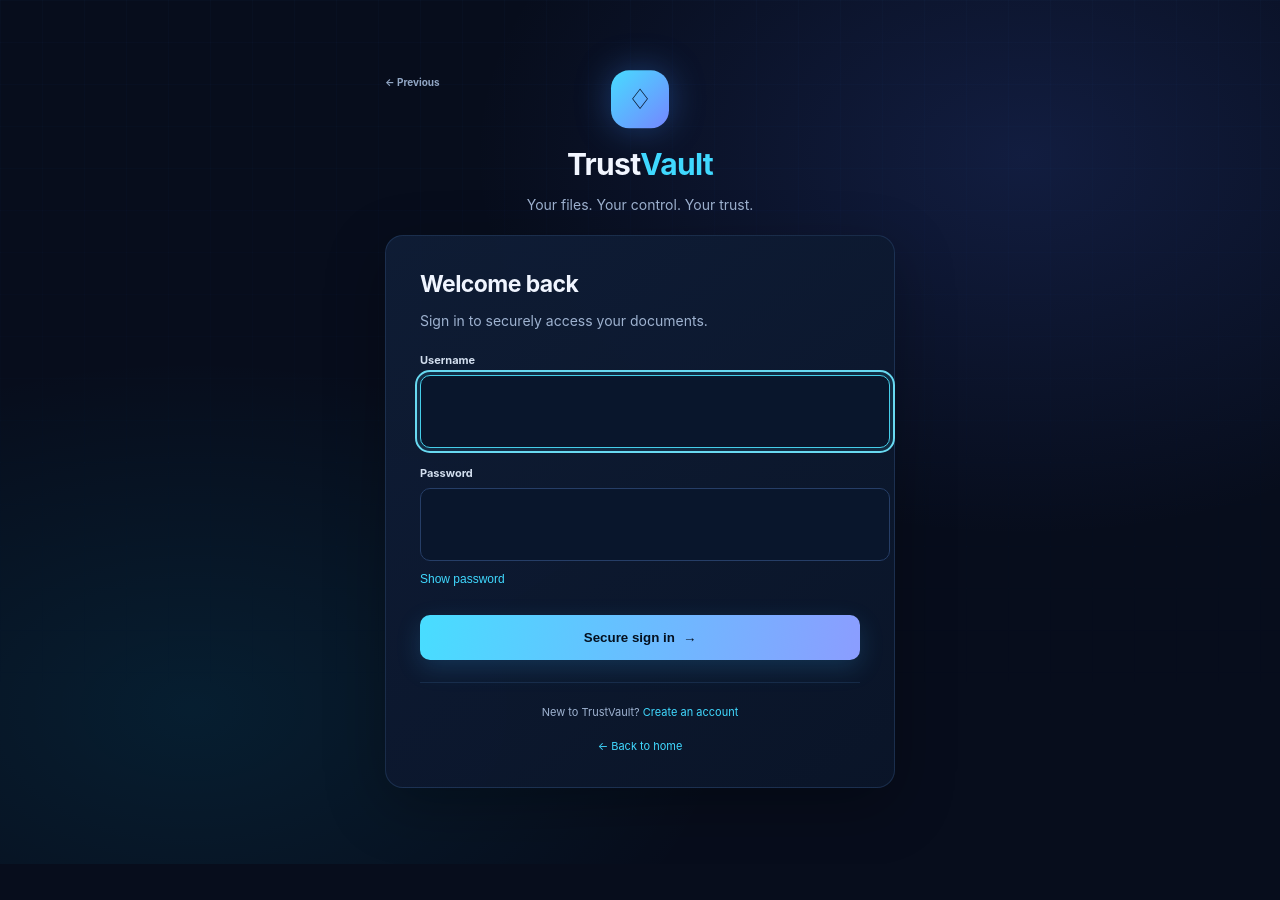
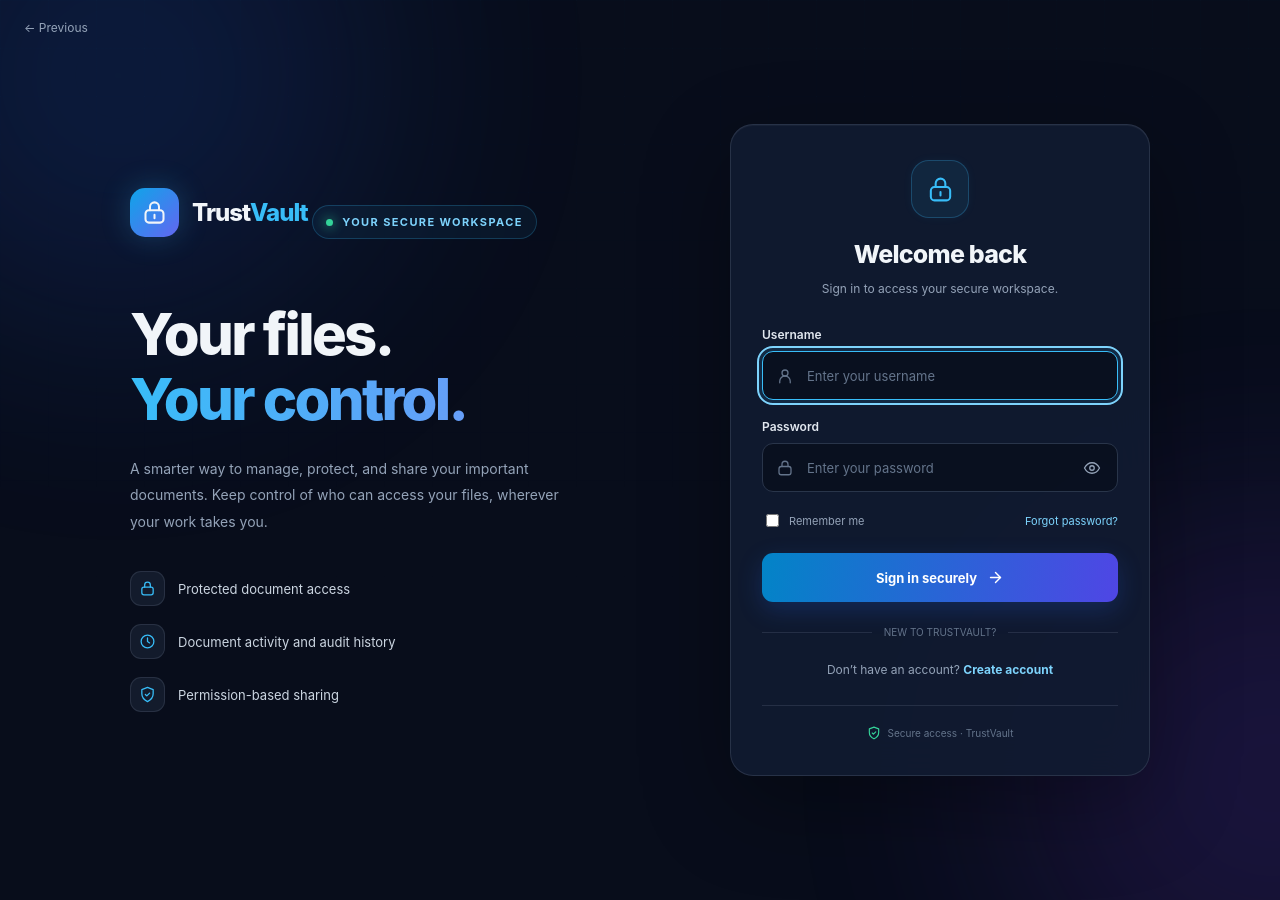
Before and after one commit to hemanth0508-star/trustvault-demo-1, a Django app: page /accounts/login/ in a window 1280 px wide. Before the commit the page ends 845 px from the top, so only its background shows below. Run offline with Django 5.2, Linux system fonts and the light colour scheme; parts of the project's set-up code (start-up, migrations or seed data) failed here and were passed over.

Commit message:
updated login ui

```diff
--- a/accounts/urls.py
+++ b/accounts/urls.py
@@ -1,13 +1,13 @@
 from django.urls import path
 from django.contrib.auth import views as auth_views
 
-from .views import register
+from .views import TrustVaultLoginView, register
 
 urlpatterns = [
     # Login page
     path(
         "login/",
-        auth_views.LoginView.as_view(
+        TrustVaultLoginView.as_view(
             template_name="registration/login.html"
         ),
         name="login",
--- a/accounts/views.py
+++ b/accounts/views.py
@@ -1,7 +1,19 @@
 from django.contrib import messages
+from django.contrib.auth.views import LoginView
 from django.shortcuts import redirect, render
 
 from .forms import RegistrationForm
+
+
+class TrustVaultLoginView(LoginView):
+    def form_valid(self, form):
+        response = super().form_valid(form)
+        self.request.session.set_expiry(
+            None if self.request.POST.get("remember_me") == "1" else 0
+        )
+        return response
+
+
 def register(request):
     if request.user.is_authenticated:
         return redirect("document_list")
--- /dev/null
+++ b/static/css/trustvault-login.css
@@ -0,0 +1,529 @@
+.tv-login-page {
+    --login-bg: #080d1b;
+    --login-card: rgba(17, 27, 49, .9);
+    --login-blue: #38bdf8;
+    --login-purple: #818cf8;
+    --login-text: #f1f5f9;
+    --login-muted: #94a3b8;
+    --login-border: rgba(148, 163, 184, .16);
+    position: relative;
+    display: grid;
+    min-height: 100vh;
+    place-items: center;
+    overflow: hidden;
+    margin: 0;
+    padding: 50px 24px;
+    background: var(--login-bg);
+    color: var(--login-text);
+    font-family: Inter, "Segoe UI", Arial, sans-serif;
+}
+
+.tv-login-page *,
+.tv-login-page *::before,
+.tv-login-page *::after {
+    box-sizing: border-box;
+}
+
+.tv-login-glow {
+    position: fixed;
+    z-index: 0;
+    width: 460px;
+    height: 460px;
+    border-radius: 50%;
+    filter: blur(110px);
+    opacity: .16;
+    pointer-events: none;
+    animation: tvLoginGlow 9s ease-in-out infinite alternate;
+}
+
+.tv-login-glow-one {
+    top: -180px;
+    left: -150px;
+    background: #2563eb;
+}
+
+.tv-login-glow-two {
+    right: -180px;
+    bottom: -180px;
+    background: #7c3aed;
+    animation-delay: -4s;
+}
+
+.tv-login-grid {
+    position: fixed;
+    z-index: 0;
+    inset: 0;
+    opacity: .15;
+    pointer-events: none;
+    background-image: linear-gradient(rgba(56,189,248,.08) 1px,transparent 1px),linear-gradient(90deg,rgba(56,189,248,.08) 1px,transparent 1px);
+    background-size: 48px 48px;
+    mask-image: linear-gradient(to bottom,#000,transparent 90%);
+}
+
+.tv-login-layout {
+    position: relative;
+    z-index: 1;
+    display: grid;
+    grid-template-columns: minmax(0, 1fr) 420px;
+    align-items: center;
+    gap: clamp(36px, 7vw, 70px);
+    width: min(100%, 1020px);
+}
+
+.tv-login-brand {
+    padding: 20px 0;
+    animation: tvLoginFadeIn .8s ease both;
+}
+
+.tv-login-brand-lockup {
+    display: inline-flex;
+    align-items: center;
+    gap: 13px;
+    margin-bottom: 65px;
+    color: var(--login-text);
+    text-decoration: none;
+}
+
+.tv-login-brand-icon {
+    display: grid;
+    width: 49px;
+    height: 49px;
+    place-items: center;
+    border-radius: 15px;
+    background: linear-gradient(135deg,#0ea5e9,#6366f1);
+    box-shadow: 0 0 30px rgba(56,189,248,.24);
+}
+
+.tv-login-brand-icon svg {
+    width: 27px;
+    height: 27px;
+}
+
+.tv-login-brand-name {
+    font-size: 24px;
+    font-weight: 800;
+    letter-spacing: -1px;
+}
+
+.tv-login-brand-name span {
+    color: var(--login-blue);
+}
+
+.tv-login-eyebrow {
+    display: inline-flex;
+    align-items: center;
+    gap: 9px;
+    margin-bottom: 24px;
+    padding: 9px 13px;
+    border: 1px solid rgba(56,189,248,.22);
+    border-radius: 30px;
+    background: rgba(56,189,248,.06);
+    color: #7dd3fc;
+    font-size: 11px;
+    font-weight: 700;
+    letter-spacing: 1.4px;
+    text-transform: uppercase;
+}
+
+.tv-login-eyebrow span {
+    width: 7px;
+    height: 7px;
+    border-radius: 50%;
+    background: #34d399;
+    box-shadow: 0 0 12px #34d399;
+}
+
+.tv-login-brand h1 {
+    margin: 0 0 23px;
+    font-size: clamp(38px,5vw,58px);
+    font-weight: 800;
+    line-height: 1.13;
+    letter-spacing: -2.7px;
+}
+
+.tv-login-brand h1 span {
+    display: block;
+    background: linear-gradient(90deg,#38bdf8,#818cf8);
+    background-clip: text;
+    color: transparent;
+}
+
+.tv-login-description {
+    max-width: 430px;
+    margin: 0;
+    color: var(--login-muted);
+    font-size: 14px;
+    line-height: 1.9;
+}
+
+.tv-login-features {
+    display: grid;
+    gap: 18px;
+    margin: 36px 0 0;
+    padding: 0;
+    list-style: none;
+}
+
+.tv-login-features li {
+    display: flex;
+    align-items: center;
+    gap: 13px;
+    color: #cbd5e1;
+    font-size: 13px;
+}
+
+.tv-login-feature-icon {
+    display: grid;
+    width: 35px;
+    height: 35px;
+    flex: none;
+    place-items: center;
+    border: 1px solid var(--login-border);
+    border-radius: 11px;
+    background: rgba(30,41,59,.55);
+    color: var(--login-blue);
+}
+
+.tv-login-feature-icon svg {
+    width: 17px;
+    height: 17px;
+}
+
+.tv-login-card {
+    width: 100%;
+    padding: 35px 31px;
+    border: 1px solid rgba(148,163,184,.18);
+    border-radius: 23px;
+    background: var(--login-card);
+    box-shadow: 0 30px 90px rgba(0,0,0,.32),inset 0 1px rgba(255,255,255,.04);
+    backdrop-filter: blur(22px);
+    animation: tvLoginCardEnter .8s ease both;
+}
+
+.tv-login-lock {
+    display: grid;
+    width: 58px;
+    height: 58px;
+    place-items: center;
+    margin: 0 auto 21px;
+    border: 1px solid rgba(56,189,248,.25);
+    border-radius: 18px;
+    background: rgba(56,189,248,.08);
+    color: var(--login-blue);
+    animation: tvLoginLockPulse 3s ease-in-out infinite;
+}
+
+.tv-login-lock svg {
+    width: 29px;
+    height: 29px;
+}
+
+.tv-login-card h2 {
+    margin: 0;
+    color: var(--login-text);
+    font-size: 25px;
+    font-weight: 800;
+    letter-spacing: -.8px;
+    text-align: center;
+}
+
+.tv-login-card-subtitle {
+    margin: 10px 0 28px;
+    color: var(--login-muted);
+    font-size: 12px;
+    line-height: 1.7;
+    text-align: center;
+}
+
+.tv-login-message {
+    margin-bottom: 16px;
+    padding: 12px 13px;
+    border: 1px solid rgba(248,113,113,.3);
+    border-radius: 10px;
+    background: rgba(127,29,29,.2);
+    color: #fecaca;
+    font-size: 12px;
+    line-height: 1.6;
+}
+
+.tv-login-field {
+    margin-bottom: 19px;
+}
+
+.tv-login-field label {
+    display: block;
+    margin-bottom: 9px;
+    color: #e2e8f0;
+    font-size: 12px;
+    font-weight: 600;
+}
+
+.tv-login-input-wrap {
+    position: relative;
+}
+
+.tv-login-input-icon {
+    position: absolute;
+    top: 50%;
+    left: 14px;
+    width: 18px;
+    height: 18px;
+    transform: translateY(-50%);
+    color: #64748b;
+    pointer-events: none;
+}
+
+.tv-login-input-wrap input {
+    width: 100%;
+    height: 49px;
+    padding: 0 44px;
+    border: 1px solid #29354a;
+    border-radius: 11px;
+    outline: none;
+    background: rgba(8,13,27,.72);
+    color: #f8fafc;
+    font: inherit;
+    font-size: 13px;
+    transition: border-color .25s,box-shadow .25s;
+}
+
+.tv-login-input-wrap input::placeholder {
+    color: #64748b;
+}
+
+.tv-login-input-wrap input:focus {
+    border-color: var(--login-blue);
+    box-shadow: 0 0 0 3px rgba(56,189,248,.1);
+}
+
+.tv-login-password-toggle {
+    position: absolute;
+    top: 50%;
+    right: 13px;
+    padding: 4px;
+    transform: translateY(-50%);
+    border: 0;
+    background: transparent;
+    color: #94a3b8;
+    cursor: pointer;
+}
+
+.tv-login-password-toggle svg {
+    display: block;
+    width: 18px;
+    height: 18px;
+}
+
+.tv-login-password-toggle:hover {
+    color: var(--login-blue);
+}
+
+.tv-login-options {
+    display: flex;
+    align-items: center;
+    justify-content: space-between;
+    gap: 10px;
+    margin: 3px 0 23px;
+    font-size: 11px;
+}
+
+.tv-login-remember {
+    display: flex;
+    align-items: center;
+    gap: 7px;
+    color: var(--login-muted);
+    cursor: pointer;
+}
+
+.tv-login-remember input {
+    accent-color: var(--login-blue);
+}
+
+.tv-login-text-link {
+    color: #7dd3fc;
+    text-decoration: none;
+}
+
+.tv-login-text-link:hover {
+    color: #bae6fd;
+    text-decoration: underline;
+}
+
+.tv-login-submit {
+    display: flex;
+    width: 100%;
+    min-height: 49px;
+    align-items: center;
+    justify-content: center;
+    gap: 10px;
+    border: 0;
+    border-radius: 11px;
+    background: linear-gradient(100deg,#0284c7,#4f46e5);
+    box-shadow: 0 8px 25px rgba(37,99,235,.22);
+    color: #fff;
+    font: inherit;
+    font-size: 13px;
+    font-weight: 700;
+    cursor: pointer;
+    transition: transform .2s,box-shadow .2s;
+}
+
+.tv-login-submit:hover {
+    transform: translateY(-2px);
+    box-shadow: 0 12px 30px rgba(37,99,235,.35);
+}
+
+.tv-login-submit:active {
+    transform: translateY(0);
+}
+
+.tv-login-submit svg {
+    width: 17px;
+    height: 17px;
+}
+
+.tv-login-divider {
+    display: flex;
+    align-items: center;
+    gap: 12px;
+    margin: 24px 0;
+    color: #64748b;
+    font-size: 10px;
+}
+
+.tv-login-divider::before,
+.tv-login-divider::after {
+    height: 1px;
+    flex: 1;
+    background: var(--login-border);
+    content: "";
+}
+
+.tv-login-register {
+    margin: 0;
+    color: var(--login-muted);
+    font-size: 12px;
+    text-align: center;
+}
+
+.tv-login-register a {
+    font-weight: 700;
+}
+
+.tv-login-footer {
+    display: flex;
+    align-items: center;
+    justify-content: center;
+    gap: 7px;
+    margin-top: 28px;
+    padding-top: 20px;
+    border-top: 1px solid var(--login-border);
+    color: #64748b;
+    font-size: 10px;
+}
+
+.tv-login-footer svg {
+    width: 14px;
+    height: 14px;
+    color: #34d399;
+}
+
+.tv-login-previous {
+    position: absolute;
+    z-index: 2;
+    top: 20px;
+    left: 24px;
+    color: #94a3b8;
+    font-size: 12px;
+    text-decoration: none;
+}
+
+.tv-login-previous:hover {
+    color: var(--login-blue);
+}
+
+.tv-login-page :focus-visible {
+    outline: 2px solid #7dd3fc;
+    outline-offset: 3px;
+}
+
+@keyframes tvLoginGlow {
+    from { transform: translate(0,0) scale(1); }
+    to { transform: translate(45px,30px) scale(1.15); }
+}
+
+@keyframes tvLoginLockPulse {
+    0%,100% { box-shadow: 0 0 0 rgba(56,189,248,0); }
+    50% { box-shadow: 0 0 30px rgba(56,189,248,.15); }
+}
+
+@keyframes tvLoginFadeIn {
+    from { opacity: 0; transform: translateY(15px); }
+    to { opacity: 1; transform: translateY(0); }
+}
+
+@keyframes tvLoginCardEnter {
+    from { opacity: 0; transform: translateY(20px) scale(.985); }
+    to { opacity: 1; transform: translateY(0) scale(1); }
+}
+
+@media (max-width: 850px) {
+    .tv-login-layout {
+        grid-template-columns: 1fr;
+        gap: 25px;
+        max-width: 440px;
+    }
+
+    .tv-login-brand {
+        padding: 0;
+        text-align: center;
+    }
+
+    .tv-login-brand-lockup {
+        justify-content: center;
+        margin-bottom: 30px;
+    }
+
+    .tv-login-brand h1 {
+        font-size: 35px;
+        letter-spacing: -1.5px;
+    }
+
+    .tv-login-description,
+    .tv-login-features {
+        display: none;
+    }
+
+    .tv-login-eyebrow {
+        margin-bottom: 14px;
+    }
+
+    .tv-login-card {
+        padding: 30px 24px;
+    }
+}
+
+@media (max-width: 380px) {
+    .tv-login-page {
+        padding: 55px 18px 24px;
+    }
+
+    .tv-login-card {
+        padding: 26px 19px;
+    }
+
+    .tv-login-options {
+        font-size: 10px;
+    }
+}
+
+@media (prefers-reduced-motion: reduce) {
+    .tv-login-page *,
+    .tv-login-page *::before,
+    .tv-login-page *::after {
+        animation-duration: .01ms !important;
+        animation-iteration-count: 1 !important;
+        scroll-behavior: auto !important;
+        transition-duration: .01ms !important;
+    }
+}
--- a/templates/registration/login.html
+++ b/templates/registration/login.html
@@ -4,56 +4,162 @@
 <head>
     <meta charset="UTF-8">
     <meta name="viewport" content="width=device-width, initial-scale=1.0">
-    <title>Sign in · TrustVault</title>
+    <meta name="theme-color" content="#080d1b">
+    <title>TrustVault | Secure Login</title>
     <link rel="stylesheet" href="{% static 'css/trustvault.css' %}">
+    <link rel="stylesheet" href="{% static 'css/trustvault-login.css' %}">
 </head>
-<body class="tv-auth-body">
-    <main class="tv-auth-wrap">
-        <a class="tv-auth-home-link tv-previous-link" href="{% url 'home' %}" data-previous-button aria-label="Previous page">← Previous</a>
-        <div class="tv-auth-brand">
-            <div class="tv-mark" aria-hidden="true">♢</div>
-            <h1>Trust<span>Vault</span></h1>
-            <p>Your files. Your control. Your trust.</p>
-        </div>
-        <section class="tv-auth-card" aria-labelledby="login-title">
+<body class="tv-login-page">
+    <a class="tv-login-previous tv-previous-link" href="{% url 'home' %}" data-previous-button>← Previous</a>
+    <div class="tv-login-glow tv-login-glow-one" aria-hidden="true"></div>
+    <div class="tv-login-glow tv-login-glow-two" aria-hidden="true"></div>
+    <div class="tv-login-grid" aria-hidden="true"></div>
+
+    <main class="tv-login-layout">
+        <section class="tv-login-brand" aria-label="TrustVault">
+            <a class="tv-login-brand-lockup" href="{% url 'home' %}" aria-label="TrustVault home">
+                <span class="tv-login-brand-icon" aria-hidden="true">
+                    <svg viewBox="0 0 24 24" fill="none" stroke="currentColor" stroke-width="1.8" stroke-linecap="round" stroke-linejoin="round">
+                        <rect x="4" y="10" width="16" height="11" rx="3"/>
+                        <path d="M8 10V7a4 4 0 0 1 8 0v3M12 14v3"/>
+                    </svg>
+                </span>
+                <span class="tv-login-brand-name">Trust<span>Vault</span></span>
+            </a>
+
+            <div class="tv-login-eyebrow"><span></span> Your secure workspace</div>
+            <h1>Your files.<span>Your control.</span></h1>
+            <p class="tv-login-description">
+                A smarter way to manage, protect, and share your important documents.
+                Keep control of who can access your files, wherever your work takes you.
+            </p>
+
+            <ul class="tv-login-features">
+                <li>
+                    <span class="tv-login-feature-icon" aria-hidden="true">
+                        <svg viewBox="0 0 24 24" fill="none" stroke="currentColor" stroke-width="1.8" stroke-linecap="round" stroke-linejoin="round">
+                            <rect x="4" y="10" width="16" height="11" rx="3"/>
+                            <path d="M8 10V7a4 4 0 0 1 8 0v3"/>
+                        </svg>
+                    </span>
+                    Protected document access
+                </li>
+                <li>
+                    <span class="tv-login-feature-icon" aria-hidden="true">
+                        <svg viewBox="0 0 24 24" fill="none" stroke="currentColor" stroke-width="1.8" stroke-linecap="round" stroke-linejoin="round">
+                            <circle cx="12" cy="12" r="9"/>
+                            <path d="M12 7v5l3 2"/>
+                        </svg>
+                    </span>
+                    Document activity and audit history
+                </li>
+                <li>
+                    <span class="tv-login-feature-icon" aria-hidden="true">
+                        <svg viewBox="0 0 24 24" fill="none" stroke="currentColor" stroke-width="1.8" stroke-linecap="round" stroke-linejoin="round">
+                            <path d="M12 22s8-4 8-11V5l-8-3-8 3v6c0 7 8 11 8 11z"/>
+                            <path d="m9 12 2 2 4-4"/>
+                        </svg>
+                    </span>
+                    Permission-based sharing
+                </li>
+            </ul>
+        </section>
+
+        <section class="tv-login-card" aria-labelledby="login-title">
+            <div class="tv-login-lock" aria-hidden="true">
+                <svg viewBox="0 0 24 24" fill="none" stroke="currentColor" stroke-width="1.7" stroke-linecap="round" stroke-linejoin="round">
+                    <rect x="4" y="10" width="16" height="11" rx="3"/>
+                    <path d="M8 10V7a4 4 0 0 1 8 0v3M12 14v3"/>
+                </svg>
+            </div>
             <h2 id="login-title">Welcome back</h2>
-            <p class="tv-subtitle">Sign in to securely access your documents.</p>
+            <p class="tv-login-card-subtitle">Sign in to access your secure workspace.</p>
 
             {% if messages %}
-                {% for message in messages %}<div class="tv-success" role="status">{{ message }}</div>{% endfor %}
+                {% for message in messages %}
+                    <div class="tv-login-message" role="status">{{ message }}</div>
+                {% endfor %}
             {% endif %}
-            {% if form.errors %}<div class="tv-error" role="alert">Username or password is incorrect. Please try again.</div>{% endif %}
-            {% if next and user.is_authenticated %}<div class="tv-error" role="alert">Your account cannot access that page.</div>{% endif %}
+            {% if form.errors %}
+                <div class="tv-login-message" role="alert">Your username or password is incorrect. Please try again.</div>
+            {% endif %}
+            {% if next and user.is_authenticated %}
+                <div class="tv-login-message" role="alert">Your account cannot access that page.</div>
+            {% endif %}
 
             <form method="post" action="{% url 'login' %}">
                 {% csrf_token %}
                 <input type="hidden" name="next" value="{{ next|default:'' }}">
-                <div class="tv-field">
+                <div class="tv-login-field">
                     <label for="id_username">Username</label>
-                    <input id="id_username" name="username" autocomplete="username" required autofocus value="{{ form.username.value|default:'' }}">
+                    <div class="tv-login-input-wrap">
+                        <svg class="tv-login-input-icon" viewBox="0 0 24 24" fill="none" stroke="currentColor" stroke-width="1.7" stroke-linecap="round" stroke-linejoin="round" aria-hidden="true">
+                            <circle cx="12" cy="8" r="4"/>
+                            <path d="M5 21v-2a7 7 0 0 1 14 0v2"/>
+                        </svg>
+                        <input type="text" name="username" id="id_username" placeholder="Enter your username" autocomplete="username" required autofocus value="{{ form.username.value|default:'' }}">
+                    </div>
                 </div>
-                <div class="tv-field">
+
+                <div class="tv-login-field">
                     <label for="id_password">Password</label>
-                    <input id="id_password" type="password" name="password" autocomplete="current-password" required>
-                    <button class="tv-toggle" type="button" data-toggle-password="id_password" aria-controls="id_password">Show password</button>
+                    <div class="tv-login-input-wrap">
+                        <svg class="tv-login-input-icon" viewBox="0 0 24 24" fill="none" stroke="currentColor" stroke-width="1.7" stroke-linecap="round" stroke-linejoin="round" aria-hidden="true">
+                            <rect x="4" y="10" width="16" height="11" rx="3"/>
+                            <path d="M8 10V7a4 4 0 0 1 8 0v3"/>
+                        </svg>
+                        <input type="password" name="password" id="id_password" placeholder="Enter your password" autocomplete="current-password" required>
+                        <button type="button" class="tv-login-password-toggle" id="togglePassword" aria-label="Show password" aria-pressed="false">
+                            <svg viewBox="0 0 24 24" fill="none" stroke="currentColor" stroke-width="1.7" stroke-linecap="round" stroke-linejoin="round" aria-hidden="true">
+                                <path d="M2 12s3.6-7 10-7 10 7 10 7-3.6 7-10 7S2 12 2 12z"/>
+                                <circle cx="12" cy="12" r="3"/>
+                            </svg>
+                        </button>
+                    </div>
                 </div>
-                <button class="tv-btn tv-btn-primary" type="submit">Secure sign in <span aria-hidden="true">→</span></button>
+
+                <div class="tv-login-options">
+                    <label class="tv-login-remember">
+                        <input type="checkbox" name="remember_me" value="1">
+                        Remember me
+                    </label>
+                    <a class="tv-login-text-link" href="{% url 'password_reset' %}">Forgot password?</a>
+                </div>
+
+                <button type="submit" class="tv-login-submit">
+                    <span>Sign in securely</span>
+                    <svg viewBox="0 0 24 24" fill="none" stroke="currentColor" stroke-width="2" stroke-linecap="round" stroke-linejoin="round" aria-hidden="true">
+                        <path d="M5 12h14"/>
+                        <path d="m12 5 7 7-7 7"/>
+                    </svg>
+                </button>
             </form>
 
-            <div class="tv-divider"></div>
-            <div class="tv-auth-foot">New to TrustVault? <a href="{% url 'register' %}">Create an account</a></div>
-            <div class="tv-auth-foot"><a href="{% url 'home' %}">← Back to home</a></div>
+            <div class="tv-login-divider">NEW TO TRUSTVAULT?</div>
+            <p class="tv-login-register">
+                Don’t have an account?
+                <a class="tv-login-text-link" href="{% url 'register' %}">Create account</a>
+            </p>
+            <div class="tv-login-footer">
+                <svg viewBox="0 0 24 24" fill="none" stroke="currentColor" stroke-width="2" stroke-linecap="round" stroke-linejoin="round" aria-hidden="true">
+                    <path d="m12 22s8-4 8-11V5l-8-3-8 3v6c0 7 8 11 8 11z"/>
+                    <path d="m9 12 2 2 4-4"/>
+                </svg>
+                Secure access · TrustVault
+            </div>
         </section>
     </main>
+
     <script src="{% static 'js/trustvault.js' %}"></script>
     <script>
-        document.querySelectorAll("[data-toggle-password]").forEach((button) => {
-            button.addEventListener("click", () => {
-                const input = document.getElementById(button.dataset.togglePassword);
-                if (!input) return;
-                input.type = input.type === "password" ? "text" : "password";
-                button.textContent = input.type === "password" ? "Show password" : "Hide password";
-            });
+        const passwordInput = document.getElementById("id_password");
+        const toggleButton = document.getElementById("togglePassword");
+
+        toggleButton.addEventListener("click", () => {
+            const showing = passwordInput.type === "password";
+            passwordInput.type = showing ? "text" : "password";
+            toggleButton.setAttribute("aria-pressed", String(showing));
+            toggleButton.setAttribute("aria-label", showing ? "Hide password" : "Show password");
         });
     </script>
 </body>
```
